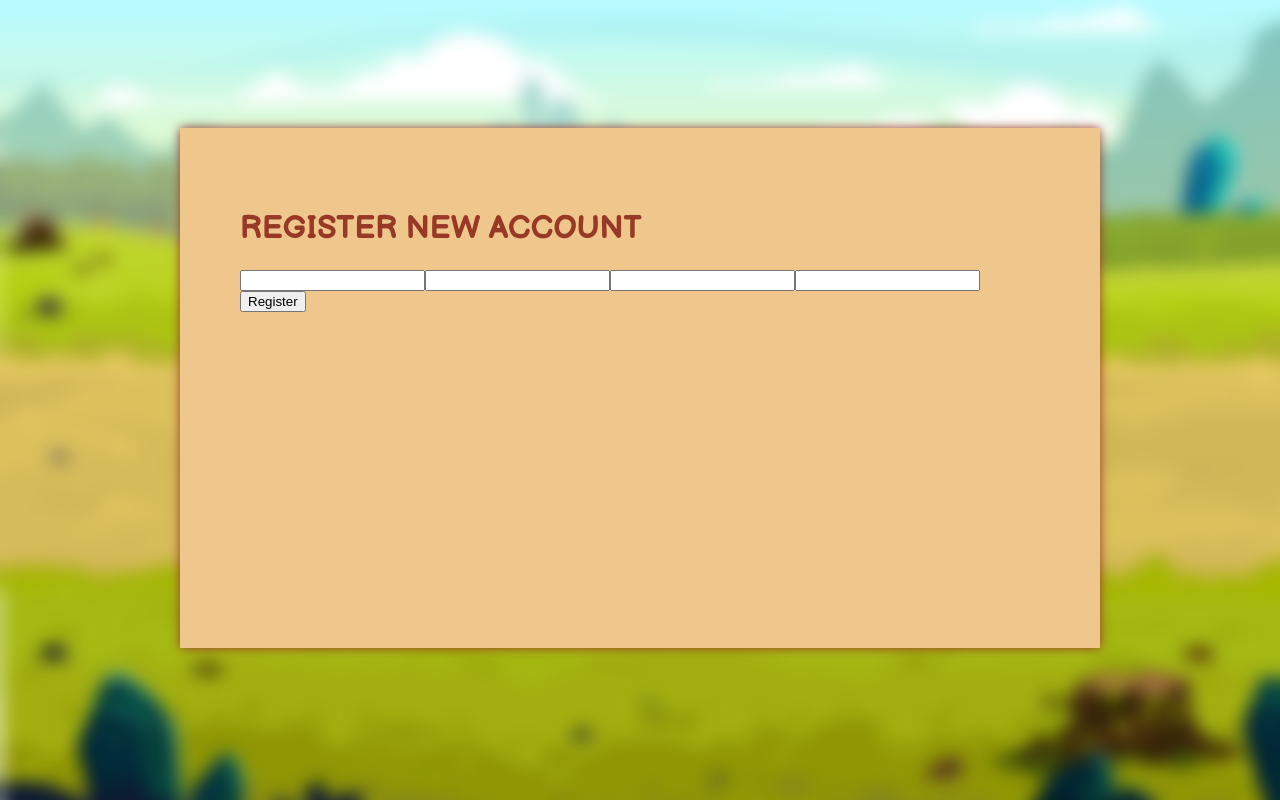
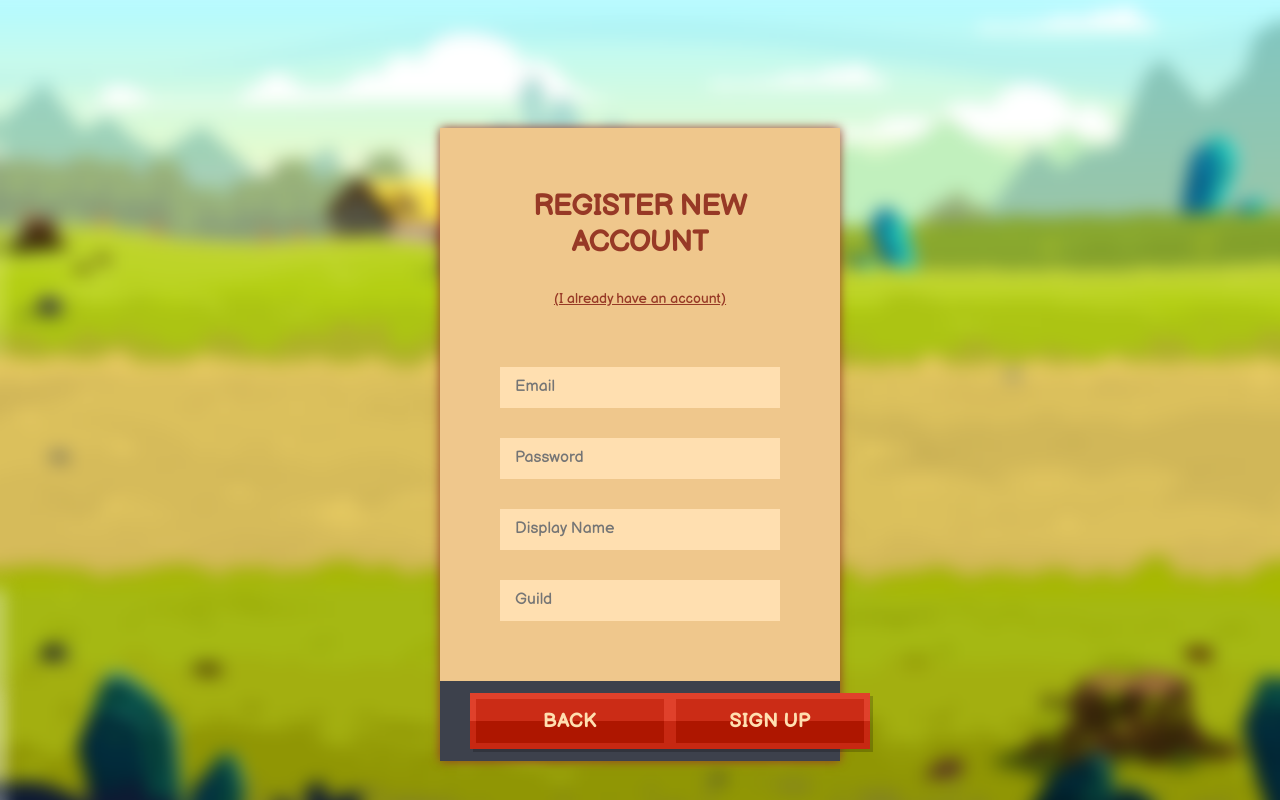
Before and after one commit to moonquddus/guildster, a React (Create React App) app in the folder client/: page /register in a window 1280 px wide. Built offline with nearby package versions, Linux system fonts and the light colour scheme; no server answers.

Commit message:
Made the login screens sexier, added some UI comps

```diff
--- a/client/src/App.tsx
+++ b/client/src/App.tsx
@@ -9,23 +9,13 @@ import Home from './views/home'
 import NewCharacter from './views/newCharacter'
 import { IState } from './redux/reducers'
 import { initUser, logout, preflightFinished, Action } from './redux/actions'
-import styled from 'styled-components'
+import Card from './components/card'
 
 type AppProps = {
   isLoggedIn: boolean,
   preflightComplete: boolean,
   dispatch: Dispatch<Action>
 }
-
-const AppCard = styled.main`
-  width: 90%;
-  max-width: 800px;
-  min-height: 50vh;
-  margin: 10% auto 0;
-  background: #efc78c;
-  box-shadow: 0px 0px 10px 0px;
-  padding: 60px;
-`
 
 const App = (props: AppProps) => {
 const { dispatch } = props
@@ -48,7 +38,6 @@ const { dispatch } = props
   const privateView = (component: JSX.Element) => notAuthorized() ? (<Redirect to="/login" />) : component
 
   return (
-    <AppCard>
     <Switch>
       <Route exact path="/">{privateView(<Start />)}</Route>
       <Route path="/register">{props.isLoggedIn ? <Redirect to='/home' /> : <Register />}</Route>
@@ -56,7 +45,6 @@ const { dispatch } = props
       <Route path="/home">{privateView(<Home />)}</Route>
       <Route path="/new-character">{privateView(<NewCharacter />)}</Route>
     </Switch>
-    </AppCard>
   );
 }
 
--- /dev/null
+++ b/client/src/components/actionBar.tsx
@@ -0,0 +1,14 @@
+import styled from 'styled-components'
+
+export default styled.div`
+  width: 100%;
+  height: 80px;
+  display: flex;
+  align-items: center;
+  position: absolute;
+  bottom: 0;
+  left: 0;
+  background: #3d414c;
+  vertical-align: middle;
+  padding: 0px 30px;
+`;
--- /dev/null
+++ b/client/src/components/appHeader.tsx
@@ -0,0 +1,9 @@
+import styled from 'styled-components'
+
+export default styled.h1`
+  font-size: 30px;
+  margin: 0 0 60px;
+  text-align: center;
+  text-transform: uppercase;
+  letter-spacing: -1px;
+`;
--- /dev/null
+++ b/client/src/components/button.tsx
@@ -0,0 +1,38 @@
+import styled from 'styled-components'
+
+// TODO: Use ThemeProvider rather than hacking some variables together
+
+const buttonThemes = {
+  redTheme: {
+    background: 'linear-gradient(0deg, rgba(174,22,0,1) 0%, rgba(174,22,0,1) 50%, rgba(203,44,22,1) 50%, rgba(203,44,22,1) 100%)',
+    border: 'linear-gradient(0deg, rgba(199,40,18,1) 0%, rgba(199,40,18,1) 50%, rgba(224,65,43,1) 50%, rgba(224,65,43,1) 100%)'
+  },
+  long: {
+    minWidth: '200px'
+  },
+  fullWidth: {
+    minWidth: '100%'
+  }
+}
+
+export default styled.button`
+  justify-self: ${props => props.theme.align || 'center'};
+  position: relative;
+  background: linear-gradient(0deg, rgba(174,22,0,1) 0%, rgba(174,22,0,1) 50%, rgba(203,44,22,1) 50%, rgba(203,44,22,1) 100%);
+  border: solid 6px;
+  border-image: linear-gradient(0deg, rgba(199,40,18,1) 0%, rgba(199,40,18,1) 50%, rgba(224,65,43,1) 50%, rgba(224,65,43,1) 100%);
+  border-image-slice: 1;
+  color: #ffdfb0;
+  text-transform: uppercase;
+  font-size: 14px;
+  outline: none;
+  box-shadow: 3px 3px 0px 0px rgb(0, 0, 0, 0.2);
+  margin: auto;
+  padding: 10px 15px;
+  font-weight: bold;
+  font-size: 20px;
+  cursor: pointer;
+  text-align: center;
+  min-width: 200px;
+  width: auto;
+`;
--- /dev/null
+++ b/client/src/components/card.tsx
@@ -0,0 +1,12 @@
+import styled from 'styled-components'
+
+export default styled.main`
+  width: 90%;
+  max-width: ${props => props.theme.width || "800px"};
+  min-height: 50vh;
+  margin: 10% auto 0;
+  background: #efc78c;
+  box-shadow: 0px 0px 10px 0px;
+  padding: 60px;
+  position: relative;
+`
--- /dev/null
+++ b/client/src/components/floatingLabel.tsx
@@ -0,0 +1,27 @@
+import styled from 'styled-components'
+
+export default styled.div`
+  margin-top: 10px;
+  position: relative;
+
+  & label {
+    position: absolute;
+    top: 10px;
+    left: 15px;
+    opacity: 0;
+    transition: all .3s ease;
+    font-size: 16px;
+    z-index: -1;
+  }
+
+  & input {
+    transition: 0.3s linear;
+
+    &:not(:placeholder-shown) + label {
+      z-index: 1;
+      font-size: 12px;
+      opacity: 0.8;
+      transform: translate(0px, -25px)
+    }
+  }
+`;
--- /dev/null
+++ b/client/src/components/formContainer.tsx
@@ -0,0 +1,6 @@
+import styled from 'styled-components'
+
+export default styled.div`
+  margin: 60px auto 60px;
+  max-width: 400px;
+`;
--- /dev/null
+++ b/client/src/components/input.tsx
@@ -0,0 +1,23 @@
+import styled from 'styled-components'
+
+export default styled.input`
+  background: #ffdfb0;
+  outline: none;
+  border: none;
+  border-radius: 0px;
+  box-shadow: none;
+  font-size: 16px;
+  margin: 0 0 20px;
+  padding: 10px 15px;
+  width: 100%;
+  border-bottom: solid 2px transparent;
+
+  &:hover {
+    background: #f7d6a6;
+  }
+
+  &:focus {
+    border-color: #973926;
+    outline: none;
+  }
+`;
--- /dev/null
+++ b/client/src/components/label.tsx
@@ -0,0 +1,6 @@
+import styled from 'styled-components'
+
+export default styled.label`
+  font-size: 12px;
+  opacity: 0.8;
+`;
--- a/client/src/index.css
+++ b/client/src/index.css
@@ -7,14 +7,20 @@ html {
 }
 
 body {
-  margin: 0;
-  font-family: 'Balsamiq Sans', sans-serif;
   -webkit-font-smoothing: antialiased;
   -moz-osx-font-smoothing: grayscale;
   color: #973926;
 }
 
-code {
-  font-family: source-code-pro, Menlo, Monaco, Consolas, 'Courier New',
-    monospace;
+a {
+  color: #973926;
 }
+
+* {
+  font-family: 'Balsamiq Sans', sans-serif;
+  box-sizing: border-box;
+  -webkit-box-sizing: border-box;
+  -moz-box-sizing: border-box;
+  margin: 0;
+  padding: 0;
+}
--- a/client/src/views/login/index.tsx
+++ b/client/src/views/login/index.tsx
@@ -4,16 +4,32 @@ import { IState } from '../../redux/reducers'
 import { connect } from 'react-redux'
 import { Action, initUser } from '../../redux/actions'
 import { Dispatch } from 'redux'
+import Input from '../../components/input'
+import FormContainer from '../../components/formContainer'
+import ActionBar from '../../components/actionBar'
+import AppHeader from '../../components/appHeader'
+import Card from '../../components/card'
+import Button from '../../components/button'
+import FloatingLabel from '../../components/floatingLabel'
+import Label from '../../components/label'
+import { Link } from 'react-router-dom'
+import styled from 'styled-components'
 
 type LoginProps = {
   dispatch: Dispatch<Action>
 }
 
+const CreateAccount = styled.p`
+  text-align: center;
+  margin: -30px 0px 30px;
+  font-size: 14px;
+`;
+
 const Login = (props: LoginProps) => {
   const { dispatch } = props
 
-  const [email, setEmail] = useState("moonquddus3@gmail.com")
-  const [password, setPassword] = useState("testing")
+  const [email, setEmail] = useState("")
+  const [password, setPassword] = useState("")
 
   const handleSubmit = (e: React.FormEvent<HTMLFormElement>) => {
     e.preventDefault()
@@ -30,16 +46,25 @@ const Login = (props: LoginProps) => {
   }
 
   return (
-    <React.Fragment>
-      <h1>LOGIN SCREEN</h1>
-      <div>
-        <form method='post' onSubmit={handleSubmit}>
-          <input type='email' name='email' value={email} onChange={e => setEmail(e.target.value)} />
-          <input type='password' name='password' value={password} onChange={e => setPassword(e.target.value)} />
-          <button type='submit'>Log In</button>
+    <Card theme={{width: '400px'}}>
+      <AppHeader>Sign In To Your Account</AppHeader>
+      <CreateAccount><Link to="/register">(I don't have an account)</Link></CreateAccount>
+      <FormContainer>
+        <form method='post' onSubmit={handleSubmit} autoComplete='off'>
+          <FloatingLabel>
+            <Input type='email' name='email' placeholder='Email' value={email} onChange={e => setEmail(e.target.value)} />
+            <Label htmlFor='email'>Email:</Label>
+          </FloatingLabel>
+          <FloatingLabel>
+            <Input type='password' name='password' placeholder='Password' value={password} onChange={e => setPassword(e.target.value)} />
+            <Label htmlFor='password'>Password:</Label>
+          </FloatingLabel>
+          <ActionBar>
+            <Button type='submit'>Sign In</Button>
+          </ActionBar>
         </form>
-      </div>
-    </React.Fragment>
+      </FormContainer>
+    </Card>
   )
 }
 const mapStateToProps = (state: IState) => {
--- a/client/src/views/register/index.tsx
+++ b/client/src/views/register/index.tsx
@@ -4,10 +4,26 @@ import { IState } from '../../redux/reducers'
 import { connect } from 'react-redux'
 import { Action, initUser } from '../../redux/actions'
 import { Dispatch } from 'redux'
+import Input from '../../components/input'
+import FormContainer from '../../components/formContainer'
+import ActionBar from '../../components/actionBar'
+import AppHeader from '../../components/appHeader'
+import Card from '../../components/card'
+import Button from '../../components/button'
+import FloatingLabel from '../../components/floatingLabel'
+import Label from '../../components/label'
+import { Link } from 'react-router-dom'
+import styled from 'styled-components'
 
 type RegisterProps = {
   dispatch: Dispatch<Action>
 }
+
+const SignIn = styled.p`
+  text-align: center;
+  margin: -30px 0px 30px;
+  font-size: 14px;
+`;
 
 const Register = (props: RegisterProps) => {
   const { dispatch } = props
@@ -32,18 +48,34 @@ const Register = (props: RegisterProps) => {
   }
 
   return (
-    <React.Fragment>
-      <h1>REGISTER NEW ACCOUNT</h1>
-      <div>
+    <Card theme={{width: '400px'}}>
+      <AppHeader>Register New Account</AppHeader>
+      <SignIn><Link to="/login">(I already have an account)</Link></SignIn>
+      <FormContainer>
         <form method='post' onSubmit={handleSubmit}>
-          <input type='email' name='email' value={email} onChange={e => setEmail(e.target.value)} />
-          <input type='password' name='password' value={password} onChange={e => setPassword(e.target.value)} />
-          <input type='text' name='displayName' value={displayName} onChange={e => setDisplayName(e.target.value)} />
-          <input type='text' name='guild' value={guild} onChange={e => setGuild(e.target.value)} />
-          <button type='submit'>Register</button>
+          <FloatingLabel>
+            <Input type='email' name='email' placeholder='Email' value={email} onChange={e => setEmail(e.target.value)} />
+            <Label htmlFor=''>Email:</Label>
+          </FloatingLabel>
+          <FloatingLabel>
+            <Input type='password' name='password' placeholder='Password' value={password} onChange={e => setPassword(e.target.value)} />
+            <Label htmlFor=''>Password:</Label>
+          </FloatingLabel>
+          <FloatingLabel>
+            <Input type='text' name='displayName' placeholder='Display Name' value={displayName} onChange={e => setDisplayName(e.target.value)} />
+            <Label htmlFor=''>Display Name:</Label>
+          </FloatingLabel>
+          <FloatingLabel>
+            <Input type='text' name='guild' placeholder='Guild' value={guild} onChange={e => setGuild(e.target.value)} />
+            <Label htmlFor=''>Guild:</Label>
+          </FloatingLabel>
+          <ActionBar>
+            <Button>Back</Button>
+            <Button type='submit'>Sign Up</Button>
+          </ActionBar>
         </form>
-      </div>
-    </React.Fragment>
+      </FormContainer>
+    </Card>
   )
 }
 const mapStateToProps = (state: IState) => {
```
Lines whose indentation alone changed are shown as unchanged.
